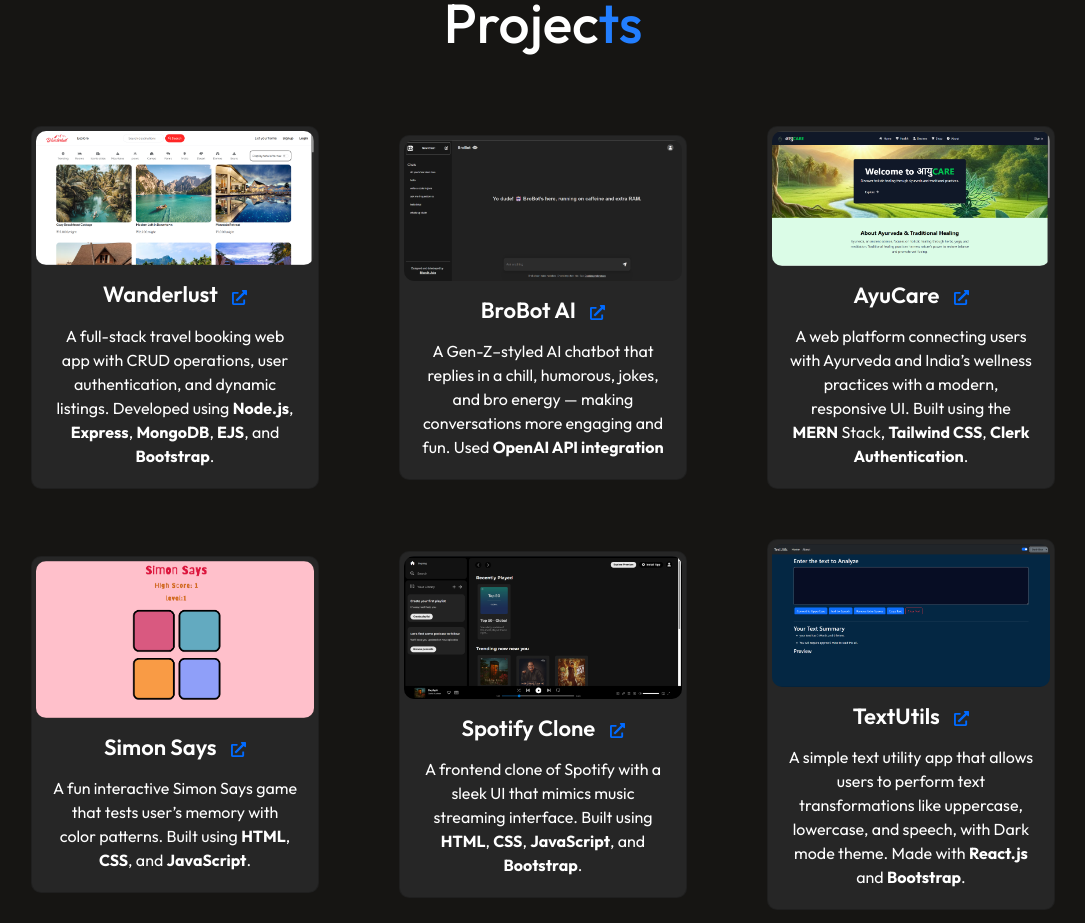
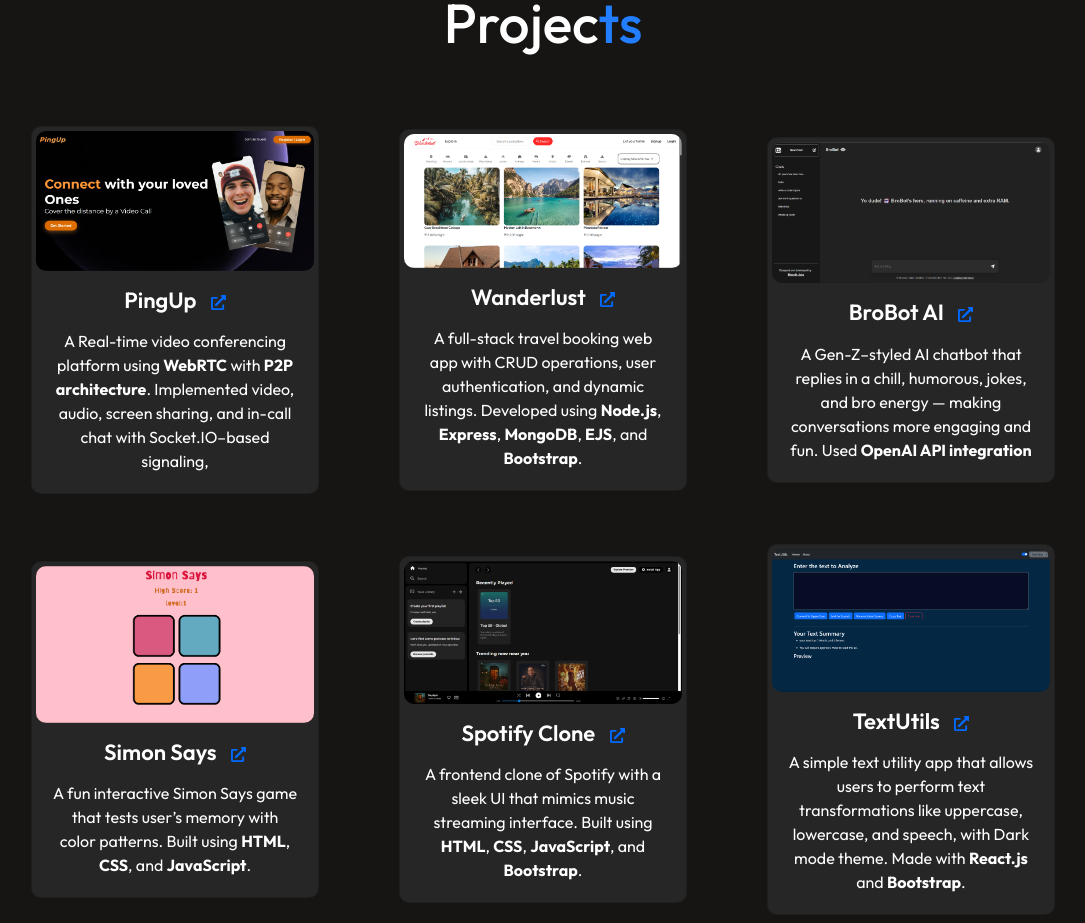
Before and after one commit to bhavikcodes/bhavik-Portfolio, a React (Vite) app: page / in a window 1280 px wide. Shown: the part 3340-4263 px from the top of the page, without its empty margins (97-1182 px from the left). Built offline with nearby package versions, Linux system fonts and the light colour scheme.

Commit message:
added pingup project and removed ayucare

```diff
--- a/src/components/project/Project.jsx
+++ b/src/components/project/Project.jsx
@@ -7,6 +7,7 @@
 import TextUtils from '../../assets/project/TextUtils.png'
 import WanderLust from '../../assets/project/WanderLust.png'
 import Brobot from '../../assets/project/Brobot.png'
+import PingUp from '../../assets/project/PingUp.png'
 import { FaExternalLinkAlt } from "react-icons/fa";
 
 const Project = () => {
@@ -19,6 +20,16 @@
           </h1>
         </div>
         <div className="project-content-fe">
+
+          <div className="card">
+            <img src={PingUp} className="card-img-top" alt="..." />
+            <div className="card-body">
+              <h5 className="card-title">PingUp <a href="https://pingup-x6ol.onrender.com/" target="_blank" rel="noopener noreferrer"><FaExternalLinkAlt className="linkIcon" /></a></h5>
+              <p className="card-text">
+                A Real-time video conferencing platform using <b>WebRTC</b> with <b>P2P architecture</b>.  Implemented video, audio, screen sharing, and in-call chat with Socket.IO–based signaling,
+              </p>
+            </div>
+          </div>
 
           <div className="card">
             <img src={WanderLust} className="card-img-top" alt="..." />
@@ -36,16 +47,6 @@
               <h5 className="card-title">BroBot AI <a href="https://bro-bot-ai.vercel.app/" target="_blank" rel="noopener noreferrer"><FaExternalLinkAlt className="linkIcon" /></a></h5>
               <p className="card-text">
                 A Gen-Z–styled AI chatbot that replies in a chill, humorous, jokes, and bro energy — making conversations more engaging and fun. Used <b>OpenAI API integration</b>
-              </p>
-            </div>
-          </div>
-
-          <div className="card">
-            <img src={AyuCare} className="card-img-top" alt="..." />
-            <div className="card-body">
-              <h5 className="card-title">AyuCare <a href="https://github.com/bhavikcodes/AyuCare.git" target="_blank" rel="noopener noreferrer"><FaExternalLinkAlt className="linkIcon" /></a></h5>
-              <p className="card-text">
-                A web platform connecting users with Ayurveda and India’s wellness practices with a modern, responsive UI. Built using the <b>MERN</b> Stack, <b>Tailwind CSS</b>, <b>Clerk Authentication</b>.
               </p>
             </div>
           </div>
```
Also changed, not shown: src/assets/project/PingUp.png (added).
